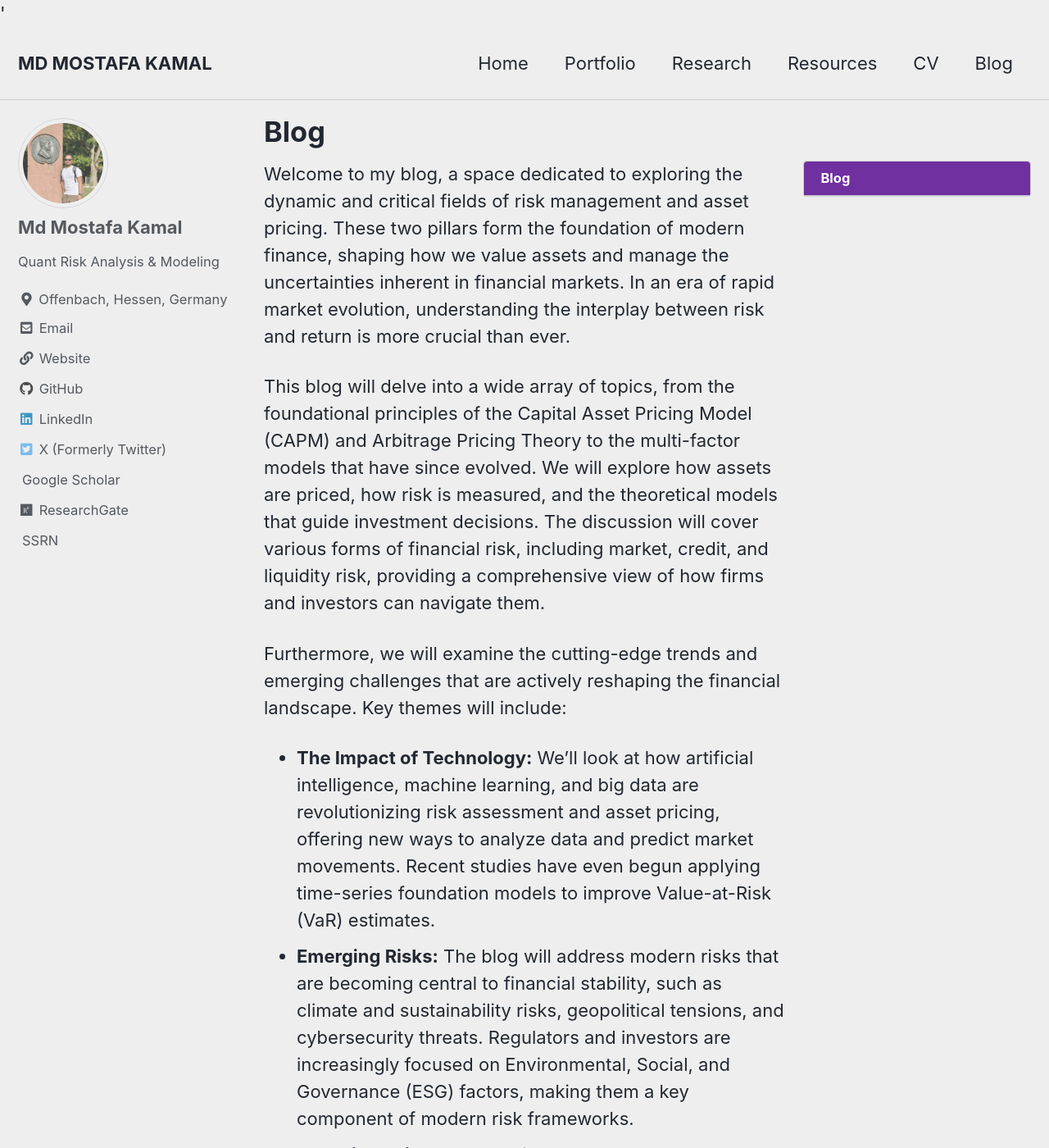
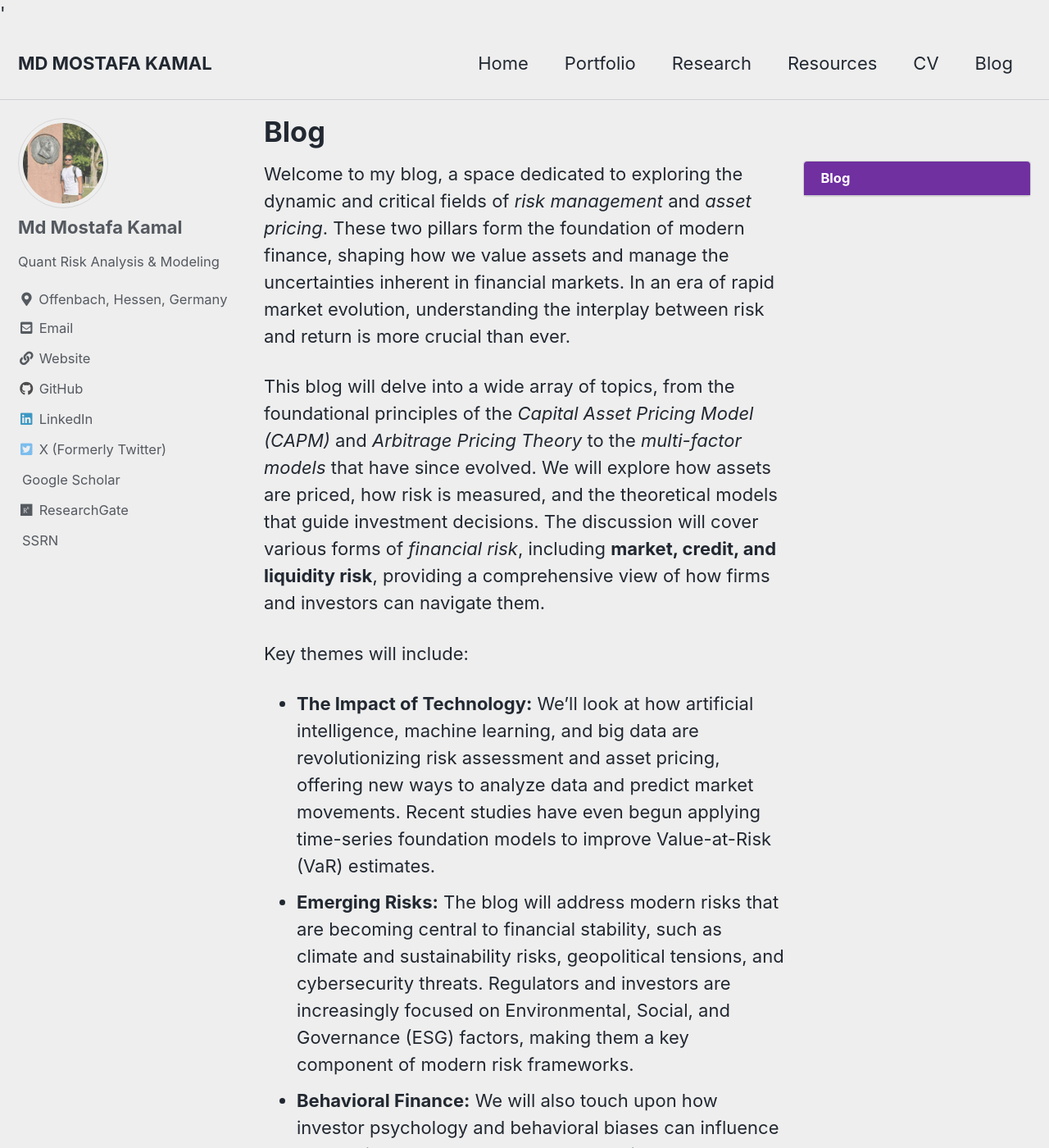
Before and after one commit to Mostafa-MMK/Mostafa-MMK.github.io, a Jekyll site: the page built from _pages/blog.md, in a window 1280 px wide and 1400 px high. Shown: the whole window at 82% size. Built offline with Jekyll 4.4.1, drawn with Linux system fonts in a browser that asks for light colours; cached includes are drawn as plain includes; a style sheet for code colours, icons or effects is not loaded.

Commit message:
Update blog.md

```diff
--- a/_pages/blog.md
+++ b/_pages/blog.md
@@ -12,11 +12,11 @@ toc_sticky: true
 
 
 
-Welcome to my blog, a space dedicated to exploring the dynamic and critical fields of risk management and asset pricing. These two pillars form the foundation of modern finance, shaping how we value assets and manage the uncertainties inherent in financial markets. In an era of rapid market evolution, understanding the interplay between risk and return is more crucial than ever.
+Welcome to my blog, a space dedicated to exploring the dynamic and critical fields of _risk management_ and _asset pricing_. These two pillars form the foundation of modern finance, shaping how we value assets and manage the uncertainties inherent in financial markets. In an era of rapid market evolution, understanding the interplay between risk and return is more crucial than ever.
 
-This blog will delve into a wide array of topics, from the foundational principles of the Capital Asset Pricing Model (CAPM) and Arbitrage Pricing Theory to the multi-factor models that have since evolved. We will explore how assets are priced, how risk is measured, and the theoretical models that guide investment decisions. The discussion will cover various forms of financial risk, including market, credit, and liquidity risk, providing a comprehensive view of how firms and investors can navigate them.
+This blog will delve into a wide array of topics, from the foundational principles of the _Capital Asset Pricing Model (CAPM)_ and _Arbitrage Pricing Theory_ to the _multi-factor models_ that have since evolved. We will explore how assets are priced, how risk is measured, and the theoretical models that guide investment decisions. The discussion will cover various forms of _financial risk_, including __market, credit, and liquidity risk__, providing a comprehensive view of how firms and investors can navigate them.
 
-Furthermore, we will examine the cutting-edge trends and emerging challenges that are actively reshaping the financial landscape. Key themes will include:
+Key themes will include:
 *   **The Impact of Technology:** We'll look at how artificial intelligence, machine learning, and big data are revolutionizing risk assessment and asset pricing, offering new ways to analyze data and predict market movements. Recent studies have even begun applying time-series foundation models to improve Value-at-Risk (VaR) estimates.
 *   **Emerging Risks:** The blog will address modern risks that are becoming central to financial stability, such as climate and sustainability risks, geopolitical tensions, and cybersecurity threats. Regulators and investors are increasingly focused on Environmental, Social, and Governance (ESG) factors, making them a key component of modern risk frameworks.
 *   **Behavioral Finance:** We will also touch upon how investor psychology and behavioral biases can influence asset prices and lead to market anomalies, an area where traditional models sometimes fall short.
```
